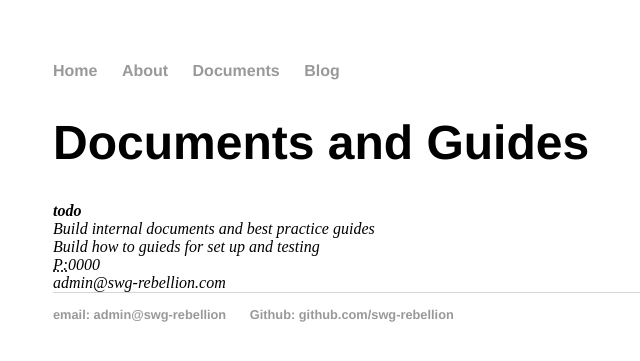
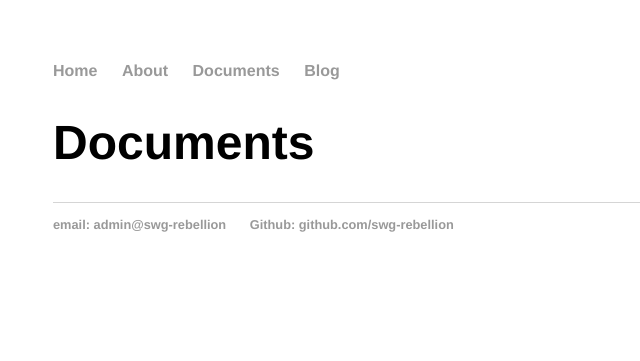
Before and after one commit to swg-rebellion/swg-rebellion.github.io, a Jekyll site: the page built from docs/index.html, in a window 1280 px wide. Shown: the top 361 px of the page, without its empty margins (139-779 px from the left). Built offline with Jekyll 4.4.1, drawn with Linux system fonts in a browser that asks for light colours.

Commit message:
start doc lib

```diff
--- a/docs/index.html
+++ b/docs/index.html
@@ -2,18 +2,11 @@
 layout: default
 title: Documents
 ---
+<h1>{{ page.title }}</h1>
+<ul class="doc">
 
-	<div class="docs">
-		<a href="#" class="download" title="Download CV as PDF"></a>
-					<h1>Documents and Guides</h1>
-					<address>
-					<strong>todo</strong><br>
-					Build internal documents and best practice guides<br>
-					Build how to guieds for set up and testing<br>
-					<abbr title="phone">P:</abbr>0000<br>
-					<span class="obfuscate">admin@swg-rebellion.com</span>
-					</address>
+  {% for post in site.doc %}
+    <li><span>{{ doc.date | date_to_string }}</span> &raquo; <a href="{{ doc.url }}" title="{{ doc.title }}">{{ doc.title }}</a></li>
+  {% endfor %}
 
-
-
-	</div>
+</ul>
```
Also changed, not shown: _doc/template-guide.md (added, +12 -0 lines), docs/atom.xml (added, +27 -0 lines).
